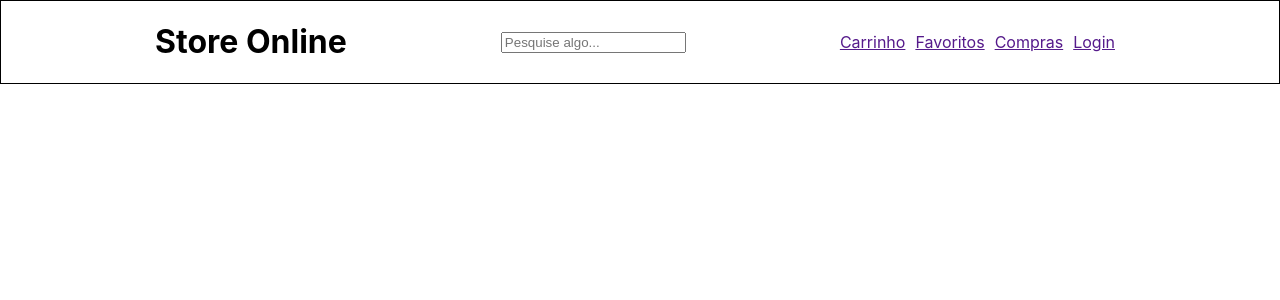
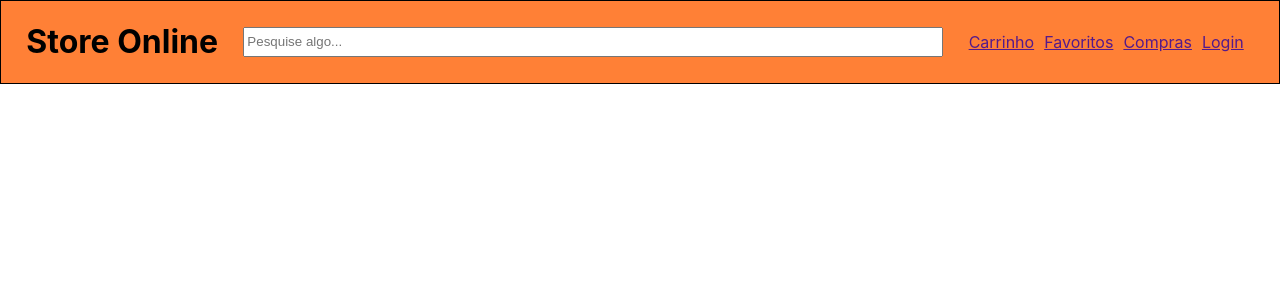
Before and after one commit to EsGui/frontend-store-online, a React (Create React App) app in the folder store-online/: page / in a window 1280 px wide. Shown: the top 300 px of the page. Built offline with nearby package versions, Linux system fonts and the light colour scheme.

Commit message:
feat: cor adicionado ao header da página inicial e também foi aumentado a largura do campo input

```diff
--- a/store-online/src/Component/Header/HomePageHeader.css
+++ b/store-online/src/Component/Header/HomePageHeader.css
@@ -3,4 +3,11 @@
   align-items: center;
   justify-content: space-evenly;
   border: 1px solid black;
+  background: rgb(2,0,36);
+  background: linear-gradient(103deg, rgba(2,0,36,1) 0%, rgba(255,128,54,1) 0%);
 }
+
+.SearchHomePageHeader input{
+  width: 700px;
+  height: 30px;
+}
```
